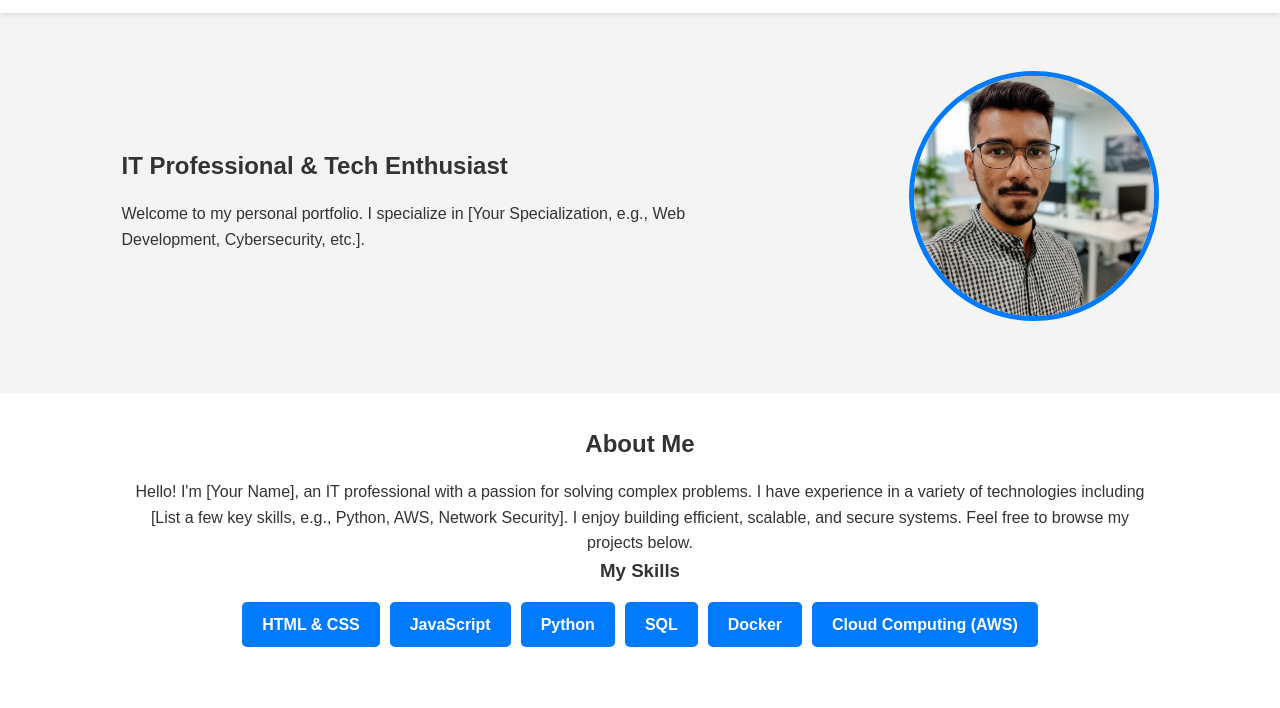
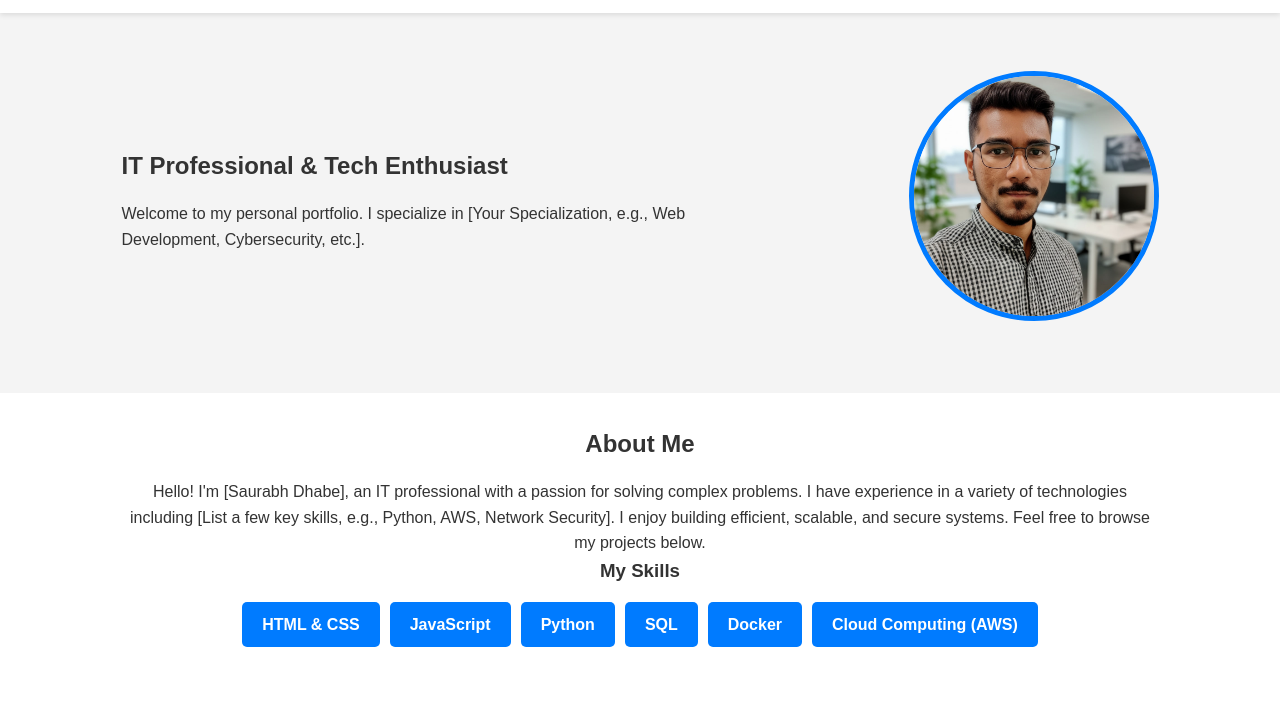
Before and after one commit to dhabesaurabh/portfolio, a plain HTML site: page index.html in a window 1280 px wide. Shown: the part 73-781 px from the top of the page. Drawn offline with Linux system fonts and the light colour scheme.

Commit message:
My portfolio page updates

```diff
--- a/index.html
+++ b/index.html
@@ -35,7 +35,7 @@
         <section id="about" class="container">
             <h2>About Me</h2>
             <p>
-                Hello! I'm [Your Name], an IT professional with a passion for solving complex problems. I have experience in a variety of technologies including [List a few key skills, e.g., Python, AWS, Network Security]. I enjoy building efficient, scalable, and secure systems. Feel free to browse my projects below.
+                Hello! I'm [Saurabh Dhabe], an IT professional with a passion for solving complex problems. I have experience in a variety of technologies including [List a few key skills, e.g., Python, AWS, Network Security]. I enjoy building efficient, scalable, and secure systems. Feel free to browse my projects below.
             </p>
             <h3>My Skills</h3>
             <div class="skills-container">
```
